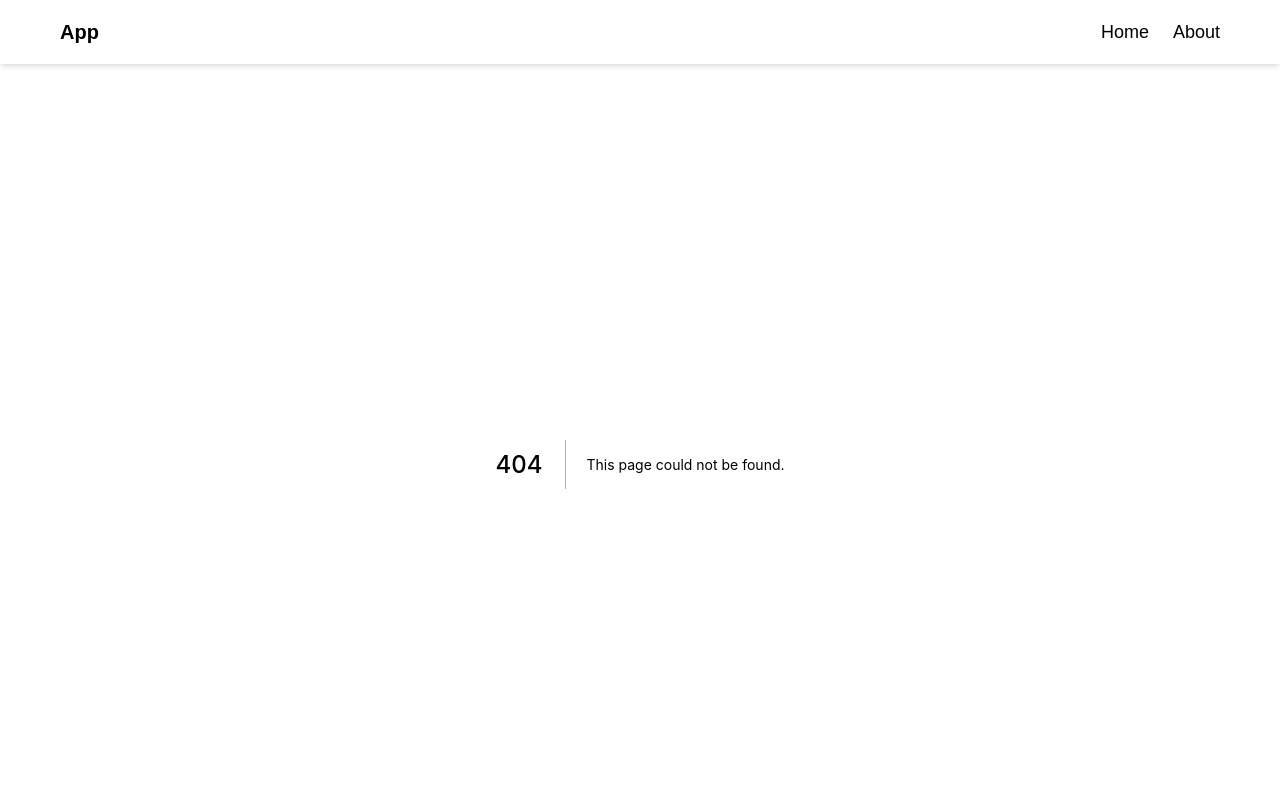
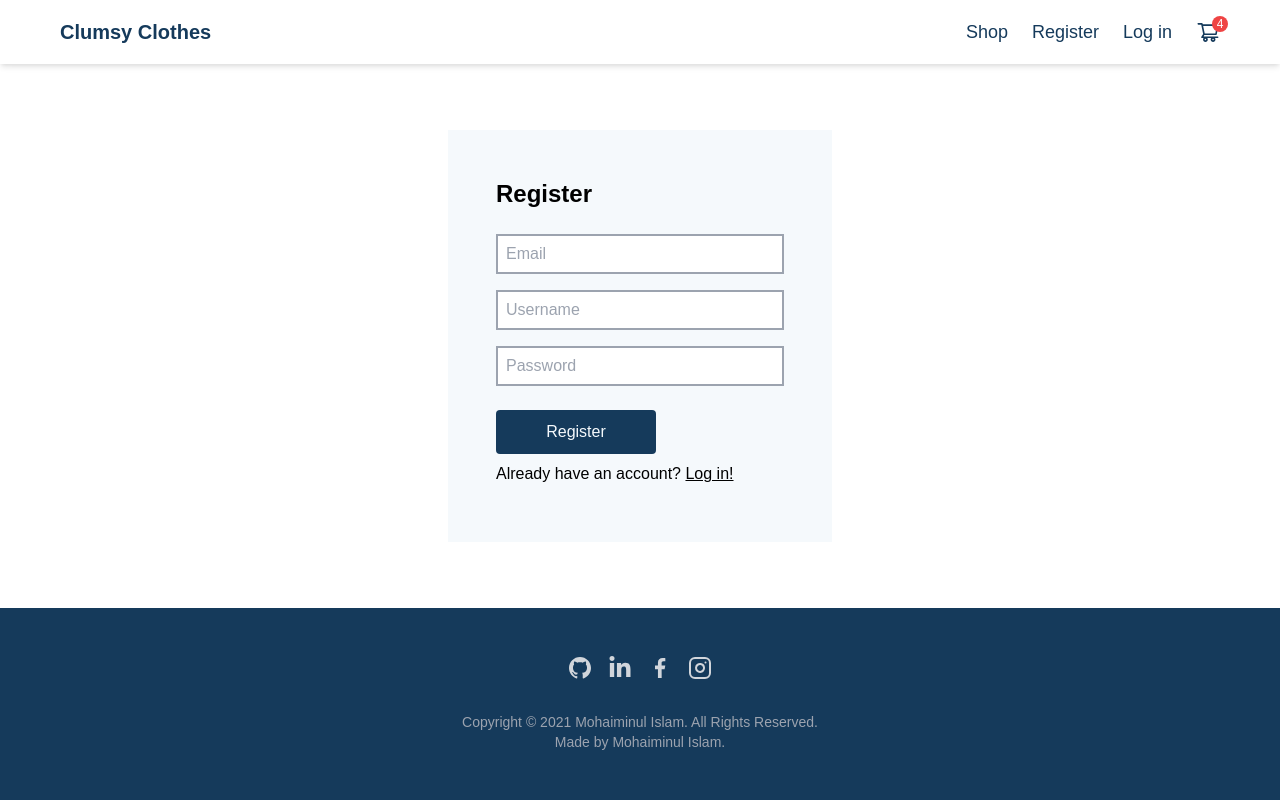
Before and after one commit to mohaimin1935/mern-shop, a Next.js app in the folder frontend/: page /register in a window 1280 px wide. Before the commit this address had no page. Shown: the top 800 px of the page. Built offline with nearby package versions, Linux system fonts and the light colour scheme.

Commit message:
primary frontend done

```diff
--- a/frontend/components/categories/CategoryList.jsx
+++ b/frontend/components/categories/CategoryList.jsx
@@ -5,7 +5,7 @@ const CategoryList = () => {
   return (
     <div className="container">
       <div className='flex flex-wrap items-center justify-center m-8 mb-24'>
-        {categories.map(category => <SingleCategory category={category} />)}
+        {categories.map(category => <SingleCategory key={category.id} category={category} />)}
       </div>
     </div>
   )
--- a/frontend/components/categories/SingleCategory.jsx
+++ b/frontend/components/categories/SingleCategory.jsx
@@ -1,13 +1,12 @@
-import { AiOutlineHeart, AiOutlineShoppingCart } from "react-icons/ai"
-import Button from "../common/Button"
-import SectionTitle from "../common/SectionTitle"
+import Link from "next/link"
 
 const SingleCategory = ({ category }) => {
 
   const { img, title } = category
 
   return (
-    <div className='w-full sm:w-1/2 lg:w-1/3 px-4 h-full mb-4 duration-300 cursor-pointer'>
+    <Link href={`/products?category=${category.title}`}>
+      <a className='w-full sm:w-1/2 lg:w-1/3 px-4 h-full mb-4 duration-300 cursor-pointer'>
         <div className={" w-full h-72 lg:h-96 light-bg overflow-hidden relative flex items-center "}>
 
           <div className="absolute inset-0">
@@ -22,7 +21,8 @@ const SingleCategory = ({ category }) => {
             alt="Product"
           />
         </div>
-    </div>
+      </a>
+    </Link>
   )
 }
 
--- a/frontend/components/common/Navbar.jsx
+++ b/frontend/components/common/Navbar.jsx
@@ -2,6 +2,7 @@ import { useState, useEffect, useCallback } from 'react'
 import Link from 'next/link'
 import { BiMenu } from 'react-icons/bi'
 import { IoMdClose } from 'react-icons/io'
+import { AiOutlineShoppingCart } from 'react-icons/ai'
 
 const Navbar = () => {
 
@@ -37,7 +38,7 @@ const Navbar = () => {
           {/* logo */}
           <h3 className="text-lg sm:text-xl font-semibold">
             <Link href="/" className='hover-line'>
-              <a>App</a>
+              <a>Clumsy Clothes</a>
             </Link>
           </h3>
 
@@ -79,8 +80,16 @@ const NavLinks = () => (
   <>
     {links.map(link => (
       <li key={link.to}>
-        <Link href={"/"} className="hover-line">
-          {link.name}
+        <Link href={`${link.to}`}>
+          <a>
+            {link.name !== "Cart" && link.name}
+            {link.name === "Cart" && (
+              <div className="relative">
+                <AiOutlineShoppingCart size={24} />
+                <span className="absolute -right-2 -top-1 w-4 h-4 bg-red-500 rounded-full text-xs text-white flex items-center justify-center">4</span>
+              </div>
+            )}
+          </a>
         </Link>
       </li>
     ))}
@@ -89,13 +98,21 @@ const NavLinks = () => (
 
 const links = [
   {
-    name: "Home",
-    to: "/",
+    name: "Shop",
+    to: "/products"
   },
   {
-    name: "About",
-    to: "/about"
-  }
+    name: "Register",
+    to: "/register"
+  },
+  {
+    name: "Log in",
+    to: "/signin"
+  },
+  {
+    name: "Cart",
+    to: "/cart"
+  },
 ]
 
 export default Navbar
--- a/frontend/components/home/Hero.jsx
+++ b/frontend/components/home/Hero.jsx
@@ -16,7 +16,7 @@ const Hero = () => {
             Clumsy Clothes
           </h1>
           <p className="text-xl md:text-xl lg:text-2xl mb-6">Exclusive products for summer sale!</p>
-          <Button href="/" className='text-lg font-semibold'>
+          <Button href="/products" className='text-lg font-semibold'>
             Shop Now
           </Button>
         </div>
--- a/frontend/components/home/NewsLetter.jsx
+++ b/frontend/components/home/NewsLetter.jsx
@@ -2,7 +2,8 @@ import Button from "../common/Button"
 
 const NewsLetter = () => {
   return (
-    <div className='container  light-bg'>
+    <div className="light-bg">
+      <div className='container'>
         <div className="py-24 flex flex-col items-center justify-center">
           <h3 className='font-bold text-2xl md:text-3xl'>Newsletter</h3>
           <p className="my-3">Get timely updates for yout favourite products.</p>
@@ -12,6 +13,7 @@ const NewsLetter = () => {
           </div>
         </div>
       </div>
+    </div>
   )
 }
 
--- /dev/null
+++ b/frontend/components/products/CartProduct.jsx
@@ -0,0 +1,58 @@
+import Link from "next/link"
+import { BiMinus, BiPlus } from "react-icons/bi"
+import { AiOutlineDelete, AiOutlineEdit } from "react-icons/ai"
+
+const CartProduct = () => {
+  return (
+    <div className='relative flex items-center light-bg px-2 py-2 mb-2 border-b-2 gap-4'>
+
+      {/* <div className="absolute bottom-3 right-3 flex cursor-pointer light-bg">
+        <Link href={`/products/${1}`}><a className="p-1 cursor-pointer border-r-2"><AiOutlineEdit size={20} /></a></Link>
+        <div className="p-1 cursor-pointer"><AiOutlineDelete size={20} /></div>
+      </div> */}
+
+      <img
+        className='w-28 bg-white'
+        src={"https://d3o2e4jr3mxnm3.cloudfront.net/Mens-Jake-Guitar-Vintage-Crusher-Tee_68382_1_lg.png"}
+      />
+
+      <div className="flex flex-col sm:flex-row w-full justify-between gap-3">
+
+        <div className="flex flex-col gap-1.5">
+          <div className="flex">
+            <h5 className="font-semibold">Product: &nbsp;</h5>
+            <p>JESSIE THUNDER SHOES</p>
+          </div>
+          <div className="flex">
+            <h5 className="font-semibold">ID: &nbsp;</h5>
+            <p>19351905018</p>
+          </div>
+          <div className="flex items-cneter">
+            <h5 className="font-semibold">Size: &nbsp;</h5>
+            <p>37.5</p>
+          </div>
+          <div className="flex items-cneter">
+            <h5 className="font-semibold">Color: &nbsp;</h5>
+            <div className="w-6 h-6 rounded-full bg-pink-200"></div>
+          </div>
+
+        </div>
+
+        <div className="flex flex-row sm:flex-col items-center my-auto gap-2">
+          <div className="flex items-center">
+            <button>
+              <BiPlus size={24} />
+            </button>
+            <div className='w-8 h-8 border-2 border-gray-500 flex justify-center items-center rounded'>1</div>
+            <button>
+              <BiMinus size={24} />
+            </button>
+          </div>
+          <div className="text-xl">$29.99</div>
+        </div>
+      </div>
+    </div>
+  )
+}
+
+export default CartProduct
--- a/frontend/components/products/ProductList.jsx
+++ b/frontend/components/products/ProductList.jsx
@@ -1,3 +1,4 @@
+import Link from "next/link"
 import { popularProducts } from "../../data"
 import SingpleProduct from "./SingpleProduct"
 
@@ -5,7 +6,9 @@ const ProductList = () => {
   return (
     <div className="container">
       <div className='flex flex-wrap items-center justify-center mt-8 mb-24'>
-        {popularProducts.map(product => <SingpleProduct product={product} />)}
+        {popularProducts.map(product => (
+            <SingpleProduct key={product.id} product={product} />
+        ))}
       </div>
     </div>
   )
--- a/frontend/components/products/SingpleProduct.jsx
+++ b/frontend/components/products/SingpleProduct.jsx
@@ -1,19 +1,14 @@
-import { useState } from "react"
-import styles from "../../styles/Product.module.css"
+import Link from "next/link"
 import { AiOutlineShoppingCart, AiOutlineHeart } from "react-icons/ai"
 
-const SingpleProduct = ({product}) => {
+const SingpleProduct = ({ product }) => {
 
-  const [hovered, setHoverd] = useState(false)
-
-  const {title, img, price, } = product
+  const { title, img, price, } = product
 
   return (
-    <div
-      className={"w-full sm:w-1/2 md:w-1/3 lg:w-1/4 px-2 h-full mb-4 duration-300 group"}
-      onMouseEnter={() => setHoverd(true)}
-      onMouseLeave={() => setHoverd(false)}
-    >
+    <Link href={`products/${product.id}`}>
+      <a
+        className={"w-full sm:w-1/2 md:w-1/3 lg:w-1/4 px-2 h-full mb-4 duration-300 group"}>
         <div className={" w-full h-72 light-bg overflow-hidden relative flex items-center "}>
 
           <div className="absolute inset-0 bg-transparent group-hover:bg-black group-hover:bg-opacity-40 duration-300">
@@ -42,7 +37,8 @@ const SingpleProduct = ({product}) => {
           </div>
         </div>
 
-    </div>
+      </a>
+    </Link>
   )
 }
 
--- /dev/null
+++ b/frontend/pages/cart.js
@@ -0,0 +1,57 @@
+import Link from "next/link"
+import SectionTitle from "../components/common/SectionTitle"
+import CartProduct from "../components/products/CartProduct"
+
+const Cart = () => {
+  return (
+    <div className='container'>
+      <SectionTitle>
+        Your Cart
+      </SectionTitle>
+
+      <div className="flex flex-col lg:flex-row gap-8 w-full">
+        <div className="w-full lg:w-2/3">
+
+          <Link href="/">
+            <a className="inline-block mb-4 px-3 py-1.5 border-2 border-gray-500 text-md">Continue Shopping</a>
+          </Link>
+
+          <CartProduct />
+          <CartProduct />
+          <CartProduct />
+
+        </div>
+        <div className="w-full lg:w-1/3 flex flex-col">
+          <div className='ml-auto'>
+            <Link href="/">
+              <a className="inline-block px-3 py-1.5 mb-6 dark-bg text-md">Checkout Now</a>
+            </Link>
+          </div>
+
+          <div className="border-2 p-4 flex flex-col gap-2">
+            <h4 className="text-2xl border-b">ORDER SUMMARY</h4>
+            <div className="flex items-center justify-between">
+              <p>Subtotal</p>
+              <p>$80.00</p>
+            </div>
+            <div className="flex items-center justify-between">
+              <p>Estimated Shipping</p>
+              <p>$10.00</p>
+            </div>
+            <div className="flex items-center justify-between">
+              <p>Shipping Discount</p>
+              <p>-$5.00</p>
+            </div>
+            <div className="border-t flex text-xl font-semibold items-center justify-between">
+              <p>Total</p>
+              <p>$85.00</p>
+            </div>
+          </div>
+        </div>
+      </div>
+      <div className="h-24 bg-transparent"></div>
+    </div>
+  )
+}
+
+export default Cart
--- /dev/null
+++ b/frontend/pages/login.js
@@ -0,0 +1,33 @@
+import Button from "../components/common/Button"
+import Link from "next/link"
+
+const Login = () => {
+  return (
+    <div className='container'>
+      <div className="max-w-sm light-bg mx-auto p-12">
+        <h3 className="text-2xl font-semibold mb-4">Log in</h3>
+        <div className="my-4 flex flex-col items-ceter justify-center">
+          <input
+            type="text"
+            className={inputStyle}
+            placeholder="Username"
+          />
+          <input
+            type="password"
+            className={inputStyle}
+            placeholder="Password"
+          />
+        </div>
+        <Button>
+          Login
+        </Button>
+
+        <p className="my-2">Do not have an account? <Link href="/register"><a className="underline">Register!</a></Link></p>
+      </div>
+    </div>
+  )
+}
+
+const inputStyle = "border-2 border-gray-400 focus:outline-none px-2 py-1.5 my-2"
+
+export default Login
--- /dev/null
+++ b/frontend/pages/register.js
@@ -0,0 +1,38 @@
+import Button from "../components/common/Button"
+import Link from "next/link"
+
+const Register = () => {
+  return (
+    <div className='container'>
+      <div className="max-w-sm light-bg mx-auto p-12">
+        <h3 className="text-2xl font-semibold mb-4">Register</h3>
+        <div className="my-4 flex flex-col items-ceter justify-center">
+          <input
+            type="text"
+            className={inputStyle}
+            placeholder="Email"
+          />
+          <input
+            type="text"
+            className={inputStyle}
+            placeholder="Username"
+          />
+          <input
+            type="password"
+            className={inputStyle}
+            placeholder="Password"
+          />
+        </div>
+        <Button>
+          Register
+        </Button>
+
+        <p className="my-2">Already have an account? <Link href="/login"><a className="underline">Log in!</a></Link></p>
+      </div>
+    </div>
+  )
+}
+
+const inputStyle = "border-2 border-gray-400 focus:outline-none px-2 py-1.5 my-2"
+
+export default Register
--- a/frontend/styles/globals.css
+++ b/frontend/styles/globals.css
@@ -2,7 +2,7 @@
 @tailwind components;
 @tailwind utilities;
 
-@import url('https://fonts.googleapis.com/css2?family=Josefin+Sans:wght@300;400;500;600;700&display=swap');
+@import url('https://fonts.googleapis.com/css2?family=Poppins:wght@300;400;500;600;700&display=swap');
 
 :root {
   --secondary: #153A5B;
@@ -24,7 +24,7 @@
 }
 
 body {
-  font-family: 'Josefin Sans', sans-serif;
+  font-family: 'Poppins', sans-serif;
   color: var(--secondary);
 }
 
```
Lines whose indentation alone changed are shown as unchanged.
